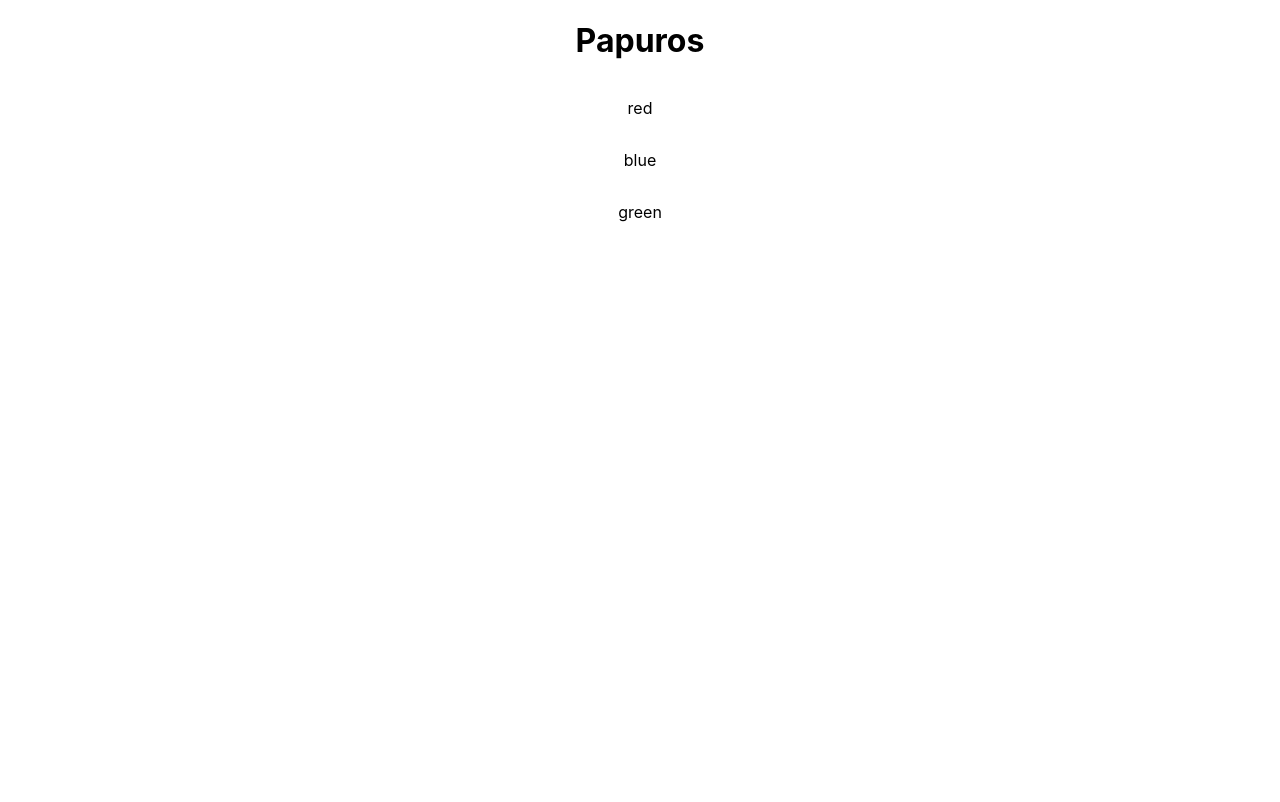
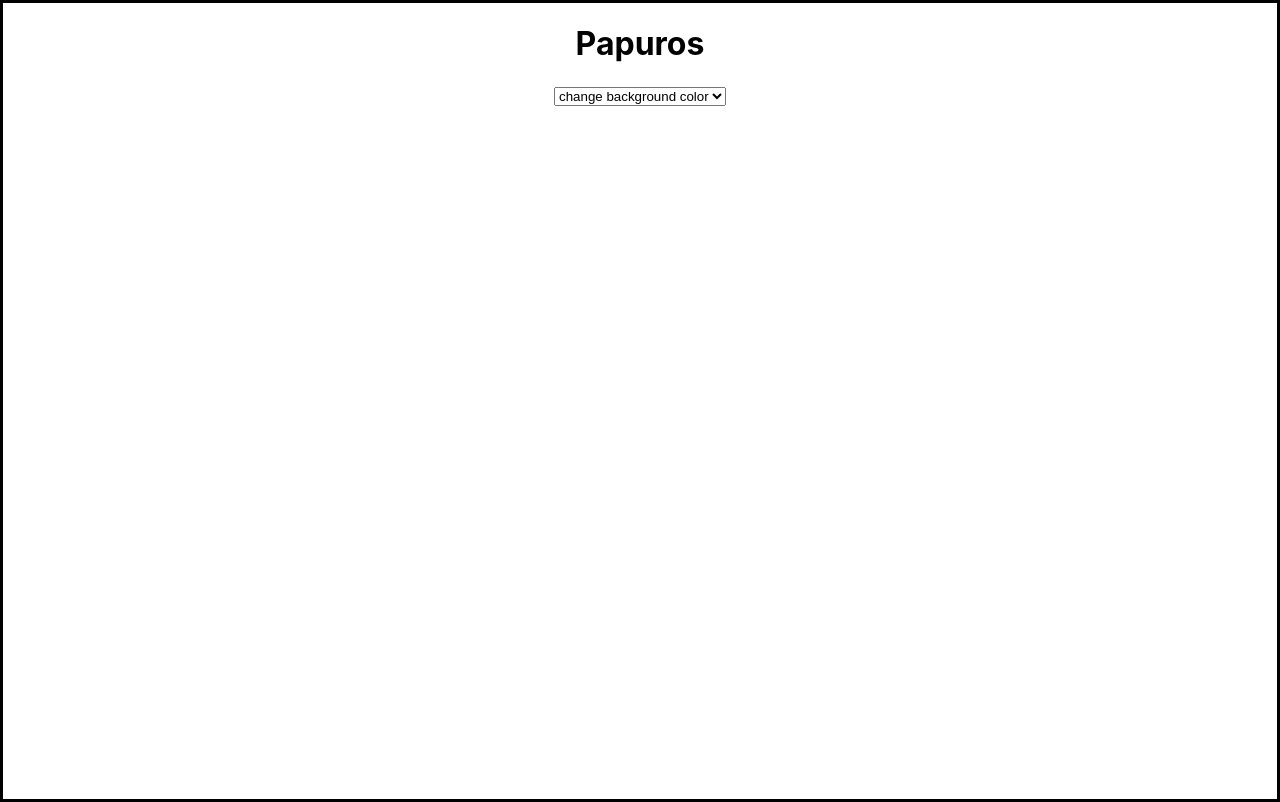
Before and after one commit to Bernard-Calma/papuros, a React (Create React App) app: page / in a window 1280 px wide. Built offline with nearby package versions, Linux system fonts and the light colour scheme.

Commit message:
added style to highest level div and cahnge color function for select

```diff
--- a/src/Containers/Main.js
+++ b/src/Containers/Main.js
@@ -1,7 +1,10 @@
 // Import Styling
+
+import { useState } from "react"
 
 // Color List
 const colorList = [
+    "white",
     "red",
     "blue",
     "green"
@@ -9,25 +12,38 @@ const colorList = [
 
 // Main Page
 export const Main = () => {
+    const [color, setColor] = useState("white")
 
-    const changeBackgroundColor = (color) => {
-        console.log(color)
+    const changeBackgroundColor = (event) => {
+        // Change background color from select option
+        // console.log(event.target.value)
+        setColor(event.target.value)
+
     }
 
+
     return (
-        <>
+        <div style={{display: "flex", flexDirection: "column", backgroundColor: color, height: "99.56vh", border: "solid"}}>
             {/* // Title */}
             <h1>Papuros</h1>
-            <div style={{display: "flex", flexDirection: "column"}}>
+            <div>
+            <select
+                id = "colors"
+                name = "colors"
+                defaultValue={""}
+                onChange={changeBackgroundColor}
+                >
+                <option value = "" disabled>change background color</option>
             {
-                colorList.map(color =>
-                <p
+                colorList.map((color, index) =>
+                <option
                     key = {color}
-                    onClick={() => changeBackgroundColor(color)}
+                    value = {color}
                     >
                     {color}
-                </p>)
+                </option>)
             }
+            </select>
             </div>
 
 
@@ -45,6 +61,6 @@ export const Main = () => {
 
             // About
             // Help */}
-        </>
+        </div>
     )
 }
```
